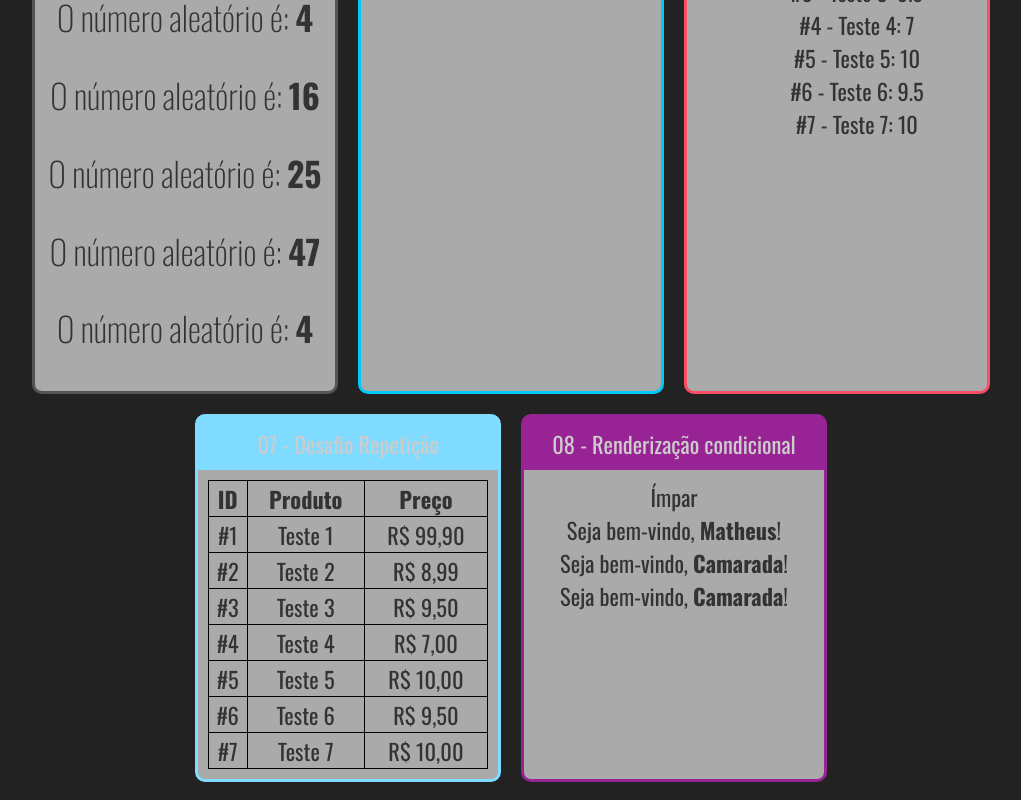
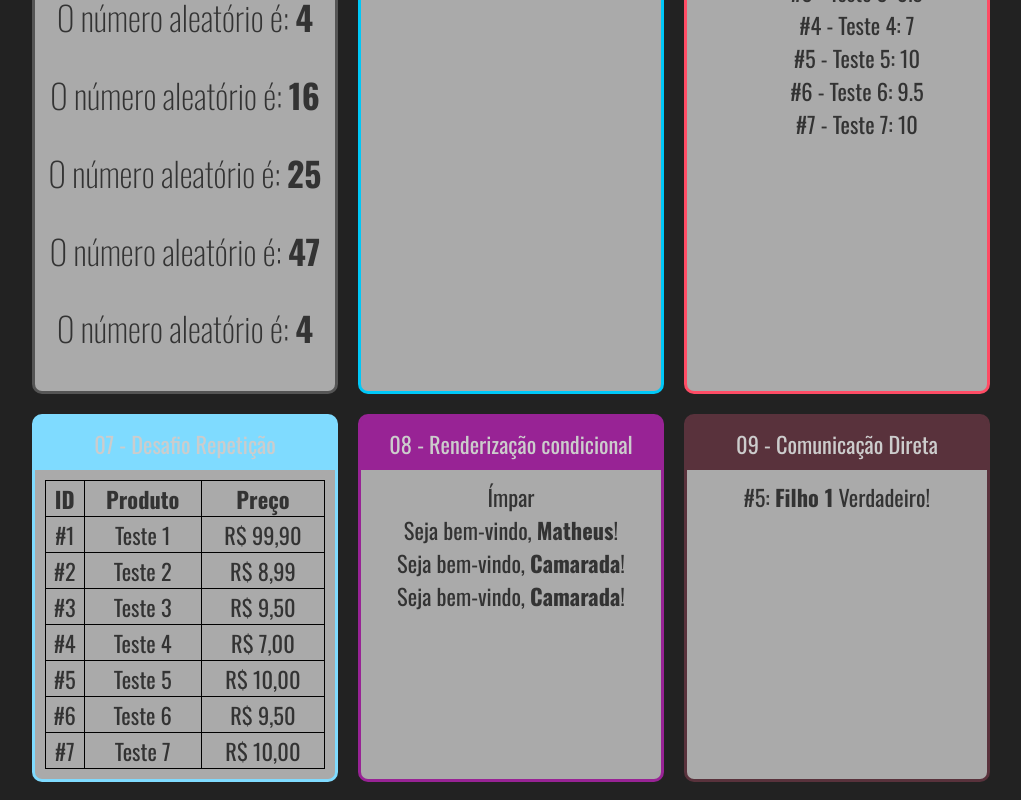
Before and after one commit to matheusrf96/fundamentos-react, a React (Create React App) app: page / in a window 1280 px wide. Shown: the part 576-1376 px from the top of the page, without its empty margins (129-1150 px from the left). Built offline with nearby package versions, Linux system fonts and the light colour scheme.

Commit message:
Direct communication

```diff
--- a/src/App.jsx
+++ b/src/App.jsx
@@ -10,6 +10,7 @@ import ListaAlunos from './components/repetition/ListaAlunos'
 import TabelaProdutos from './components/repetition/TabelaProdutos'
 import ParOuImpar from './components/conditional/ParOuImpar'
 import UserInfo from './components/conditional/UserInfo'
+import DiretaPai from './components/communication/DiretaPai'
 
 import Card from './components/layout/Card'
 
@@ -64,6 +65,10 @@ const App = () => {
                     <UserInfo user={{ email: 'teste@teste.com', }} />
                     <UserInfo user={{}} />
                 </Card>
+
+                <Card title="09 - Comunicação Direta" color="#59323C">
+                    <DiretaPai />
+                </Card>
             </div>
         </div>
     )
--- /dev/null
+++ b/src/components/communication/DiretaFilho.jsx
@@ -0,0 +1,13 @@
+import React from 'react'
+
+const DiretaFilho = (props) => {
+    return (
+        <div>
+            <span>#{ props.number }: </span>
+            <span><strong>{ props.text }</strong> </span>
+            <span>{ props.bool ? 'Verdadeiro' : 'Falso' }!</span>
+        </div>
+    )
+}
+
+export default DiretaFilho
--- /dev/null
+++ b/src/components/communication/DiretaPai.jsx
@@ -0,0 +1,13 @@
+import React from 'react'
+
+import DiretaFilho from './DiretaFilho'
+
+const DiretaPai = (props) => {
+    return (
+        <div>
+            <DiretaFilho text="Filho 1" number={ 5 } bool={ true } />
+        </div>
+    )
+}
+
+export default DiretaPai
```
